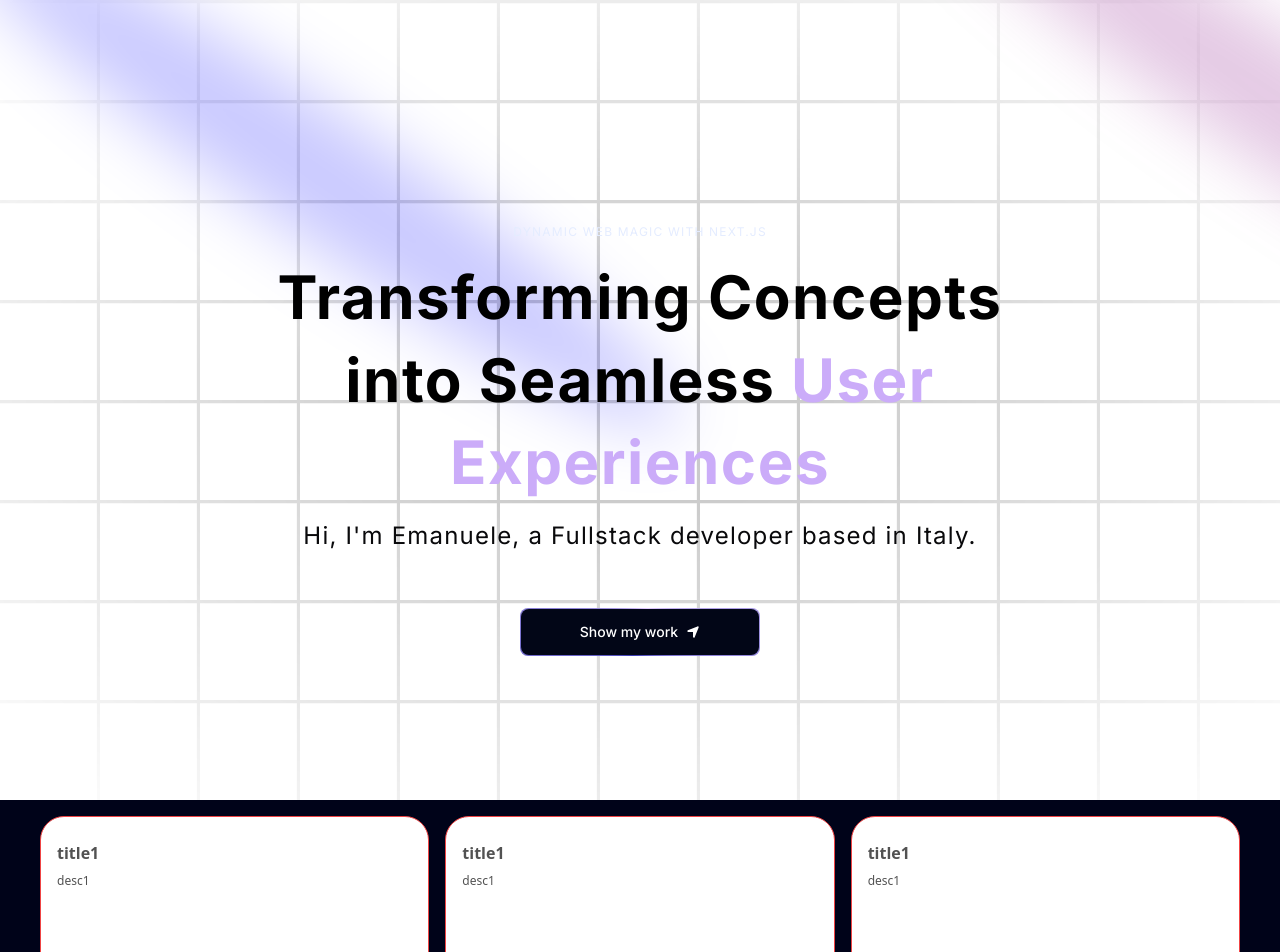
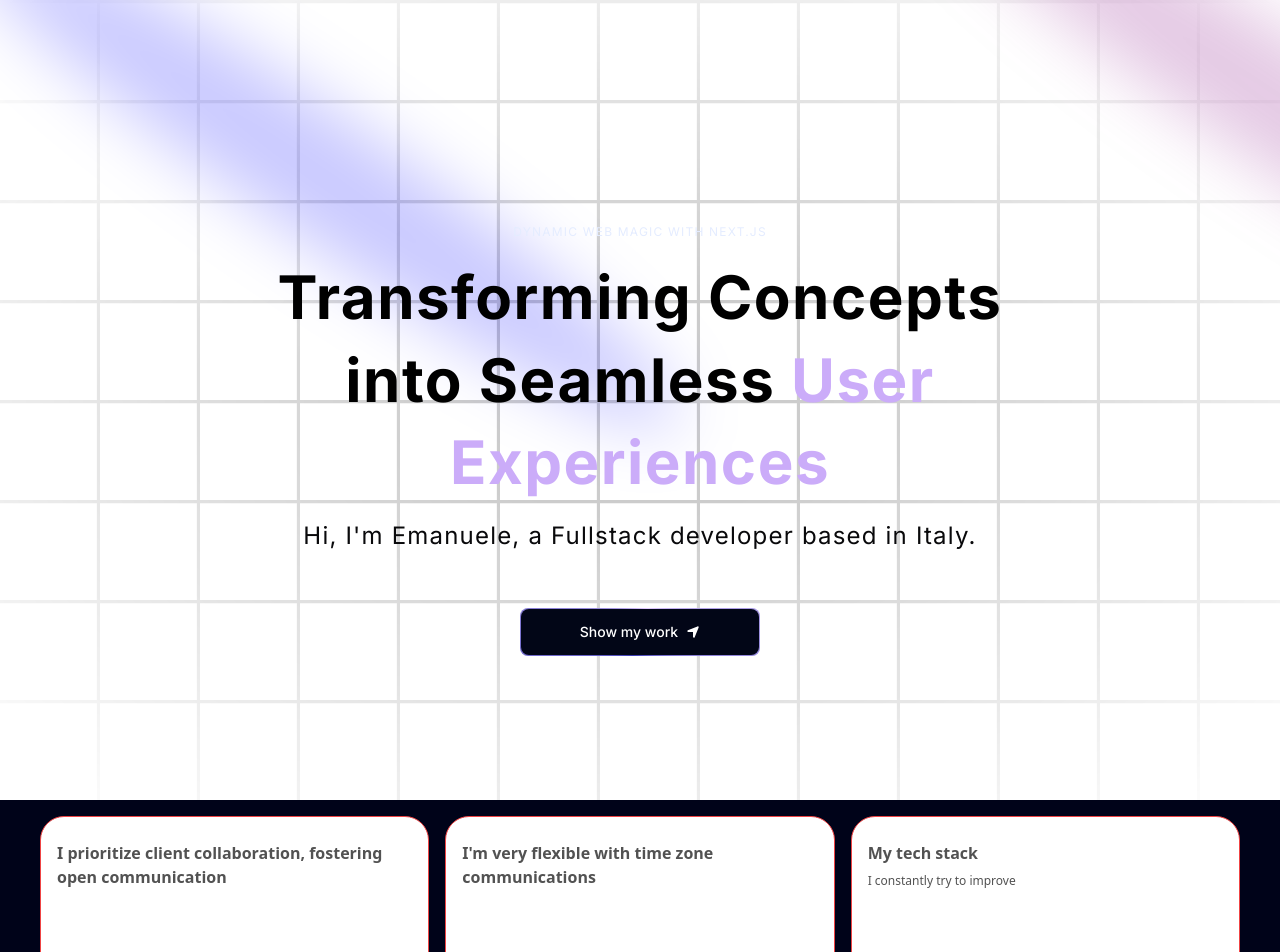
Before and after one commit to Simulaemanuele/portfolio, a Next.js app: page / in a window 1280 px wide. Shown: the top 952 px of the page. Built offline with nearby package versions, Linux system fonts and the light colour scheme.

Commit message:
feat: implemented data folder with index.ts file which gather all the datas useful to render in the project. TODO: modify the content of copywrite in bunch of section here in index.ts to be personal and real

```diff
--- a/components/Grid.tsx
+++ b/components/Grid.tsx
@@ -1,16 +1,12 @@
 import React from "react";
 import { BentoGrid, BentoGridItem } from "./ui/BentoGrid";
+import { gridItems } from "@/data";
 
 const Grid = () => {
   return (
     <section id="about">
       <BentoGrid>
-        {[
-          { title: "title1", description: "desc1", id: 1 },
-          { title: "title1", description: "desc1", id: 1 },
-          { title: "title1", description: "desc1", id: 1 },
-          { title: "title1", description: "desc1", id: 1 },
-        ].map((item) => (
+        {gridItems.map((item) => (
           <BentoGridItem
             id={item.id}
             key={item.id}
--- /dev/null
+++ b/data/index.ts
@@ -0,0 +1,217 @@
+export const navItems = [
+    { name: "About", link: "#about" },
+    { name: "Projects", link: "#projects" },
+    { name: "Testimonials", link: "#testimonials" },
+    { name: "Contact", link: "#contact" },
+];
+
+export const gridItems = [
+    {
+        id: 1,
+        title: "I prioritize client collaboration, fostering open communication ",
+        description: "",
+        className: "lg:col-span-3 md:col-span-6 md:row-span-4 lg:min-h-[60vh]",
+        imgClassName: "w-full h-full",
+        titleClassName: "justify-end",
+        img: "/b1.svg",
+        spareImg: "",
+    },
+    {
+        id: 2,
+        title: "I'm very flexible with time zone communications",
+        description: "",
+        className: "lg:col-span-2 md:col-span-3 md:row-span-2",
+        imgClassName: "",
+        titleClassName: "justify-start",
+        img: "",
+        spareImg: "",
+    },
+    {
+        id: 3,
+        title: "My tech stack",
+        description: "I constantly try to improve",
+        className: "lg:col-span-2 md:col-span-3 md:row-span-2",
+        imgClassName: "",
+        titleClassName: "justify-center",
+        img: "",
+        spareImg: "",
+    },
+    {
+        id: 4,
+        title: "Tech enthusiast with a passion for development.",
+        description: "",
+        className: "lg:col-span-2 md:col-span-3 md:row-span-1",
+        imgClassName: "",
+        titleClassName: "justify-start",
+        img: "/grid.svg",
+        spareImg: "/b4.svg",
+    },
+
+    {
+        id: 5,
+        title: "Currently building a JS Animation library",
+        description: "The Inside Scoop",
+        className: "md:col-span-3 md:row-span-2",
+        imgClassName: "absolute right-0 bottom-0 md:w-96 w-60",
+        titleClassName: "justify-center md:justify-start lg:justify-center",
+        img: "/b5.svg",
+        spareImg: "/grid.svg",
+    },
+    {
+        id: 6,
+        title: "Do you want to start a project together?",
+        description: "",
+        className: "lg:col-span-2 md:col-span-3 md:row-span-1",
+        imgClassName: "",
+        titleClassName: "justify-center md:max-w-full max-w-60 text-center",
+        img: "",
+        spareImg: "",
+    },
+];
+
+export const projects = [
+    {
+        id: 1,
+        title: "3D Solar System Planets to Explore",
+        des: "Explore the wonders of our solar system with this captivating 3D simulation of the planets using Three.js.",
+        img: "/p1.svg",
+        iconLists: ["/re.svg", "/tail.svg", "/ts.svg", "/three.svg", "/fm.svg"],
+        link: "https://github.com/adrianhajdin?tab=repositories",
+    },
+    {
+        id: 2,
+        title: "Yoom - Video Conferencing App",
+        des: "Simplify your video conferencing experience with Yoom. Seamlessly connect with colleagues and friends.",
+        img: "/p2.svg",
+        iconLists: ["/next.svg", "/tail.svg", "/ts.svg", "/stream.svg", "/c.svg"],
+        link: "https://github.com/adrianhajdin/zoom-clone",
+    },
+    {
+        id: 3,
+        title: "AI Image SaaS - Canva Application",
+        des: "A REAL Software-as-a-Service app with AI features and a payments and credits system using the latest tech stack.",
+        img: "/p3.svg",
+        iconLists: ["/re.svg", "/tail.svg", "/ts.svg", "/three.svg", "/c.svg"],
+        link: "https://github.com/adrianhajdin/ai_saas_app",
+    },
+    {
+        id: 4,
+        title: "Animated Apple Iphone 3D Website",
+        des: "Recreated the Apple iPhone 15 Pro website, combining GSAP animations and Three.js 3D effects..",
+        img: "/p4.svg",
+        iconLists: ["/next.svg", "/tail.svg", "/ts.svg", "/three.svg", "/gsap.svg"],
+        link: "https://github.com/adrianhajdin/iphone",
+    },
+];
+
+export const testimonials = [
+    {
+        quote:
+            "Collaborating with Adrian was an absolute pleasure. His professionalism, promptness, and dedication to delivering exceptional results were evident throughout our project. Adrian's enthusiasm for every facet of development truly stands out. If you're seeking to elevate your website and elevate your brand, Adrian is the ideal partner.",
+        name: "Michael Johnson",
+        title: "Director of AlphaStream Technologies",
+    },
+    {
+        quote:
+            "Collaborating with Adrian was an absolute pleasure. His professionalism, promptness, and dedication to delivering exceptional results were evident throughout our project. Adrian's enthusiasm for every facet of development truly stands out. If you're seeking to elevate your website and elevate your brand, Adrian is the ideal partner.",
+        name: "Michael Johnson",
+        title: "Director of AlphaStream Technologies",
+    },
+    {
+        quote:
+            "Collaborating with Adrian was an absolute pleasure. His professionalism, promptness, and dedication to delivering exceptional results were evident throughout our project. Adrian's enthusiasm for every facet of development truly stands out. If you're seeking to elevate your website and elevate your brand, Adrian is the ideal partner.",
+        name: "Michael Johnson",
+        title: "Director of AlphaStream Technologies",
+    },
+    {
+        quote:
+            "Collaborating with Adrian was an absolute pleasure. His professionalism, promptness, and dedication to delivering exceptional results were evident throughout our project. Adrian's enthusiasm for every facet of development truly stands out. If you're seeking to elevate your website and elevate your brand, Adrian is the ideal partner.",
+        name: "Michael Johnson",
+        title: "Director of AlphaStream Technologies",
+    },
+    {
+        quote:
+            "Collaborating with Adrian was an absolute pleasure. His professionalism, promptness, and dedication to delivering exceptional results were evident throughout our project. Adrian's enthusiasm for every facet of development truly stands out. If you're seeking to elevate your website and elevate your brand, Adrian is the ideal partner.",
+        name: "Michael Johnson",
+        title: "Director of AlphaStream Technologies",
+    },
+];
+
+export const companies = [
+    {
+        id: 1,
+        name: "cloudinary",
+        img: "/cloud.svg",
+        nameImg: "/cloudName.svg",
+    },
+    {
+        id: 2,
+        name: "appwrite",
+        img: "/app.svg",
+        nameImg: "/appName.svg",
+    },
+    {
+        id: 3,
+        name: "HOSTINGER",
+        img: "/host.svg",
+        nameImg: "/hostName.svg",
+    },
+    {
+        id: 4,
+        name: "stream",
+        img: "/s.svg",
+        nameImg: "/streamName.svg",
+    },
+    {
+        id: 5,
+        name: "docker.",
+        img: "/dock.svg",
+        nameImg: "/dockerName.svg",
+    },
+];
+
+export const workExperience = [
+    {
+        id: 1,
+        title: "Frontend Engineer Intern",
+        desc: "Assisted in the development of a web-based platform using React.js, enhancing interactivity.",
+        className: "md:col-span-2",
+        thumbnail: "/exp1.svg",
+    },
+    {
+        id: 2,
+        title: "Mobile App Dev - JSM Tech",
+        desc: "Designed and developed mobile app for both iOS & Android platforms using React Native.",
+        className: "md:col-span-2", // change to md:col-span-2
+        thumbnail: "/exp2.svg",
+    },
+    {
+        id: 3,
+        title: "Freelance App Dev Project",
+        desc: "Led the dev of a mobile app for a client, from initial concept to deployment on app stores.",
+        className: "md:col-span-2", // change to md:col-span-2
+        thumbnail: "/exp3.svg",
+    },
+    {
+        id: 4,
+        title: "Lead Frontend Developer",
+        desc: "Developed and maintained user-facing features using modern frontend technologies.",
+        className: "md:col-span-2",
+        thumbnail: "/exp4.svg",
+    },
+];
+
+export const socialMedia = [
+    {
+        id: 1,
+        img: "/git.svg",
+    },
+    {
+        id: 2,
+        img: "/twit.svg",
+    },
+    {
+        id: 3,
+        img: "/link.svg",
+    },
+];
```
